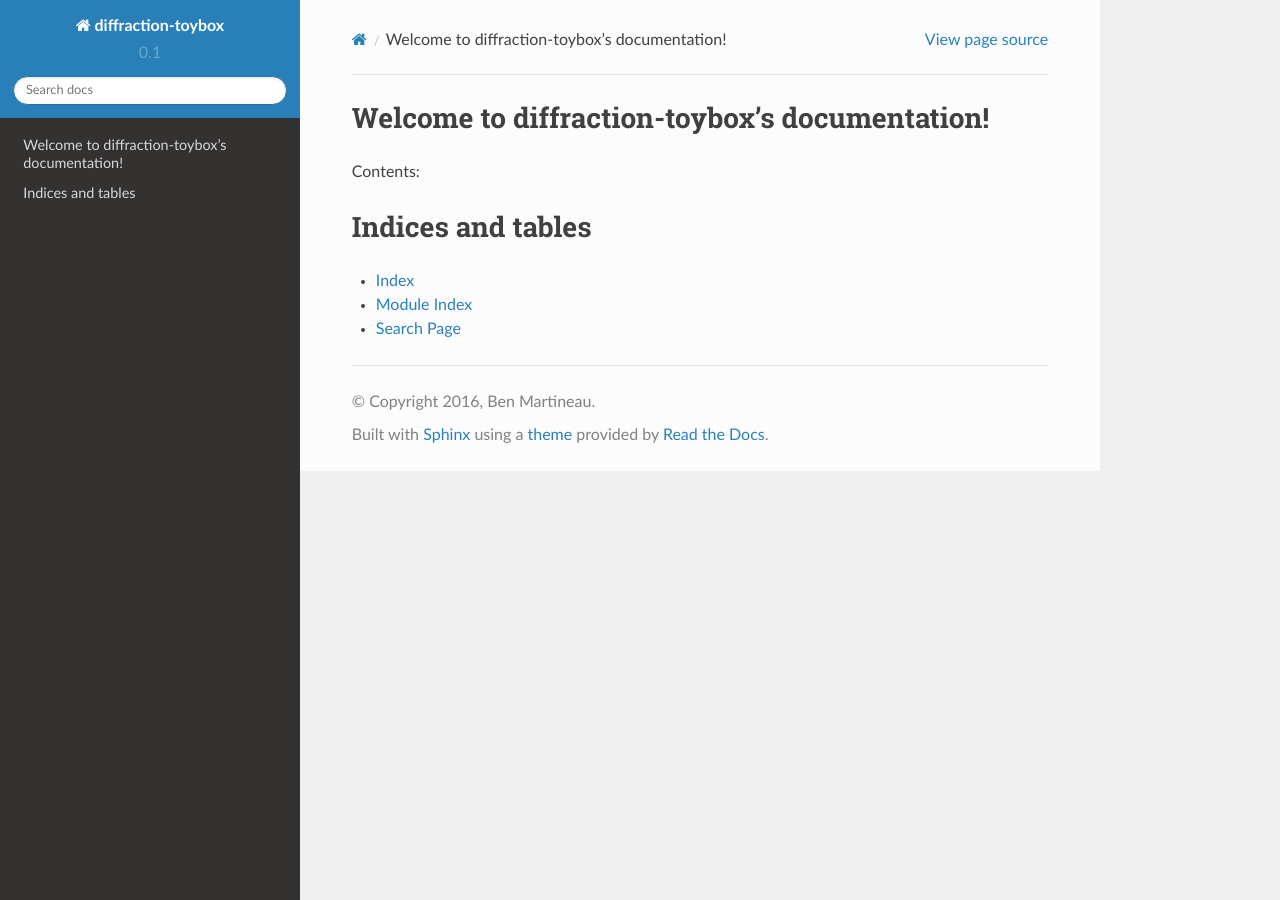
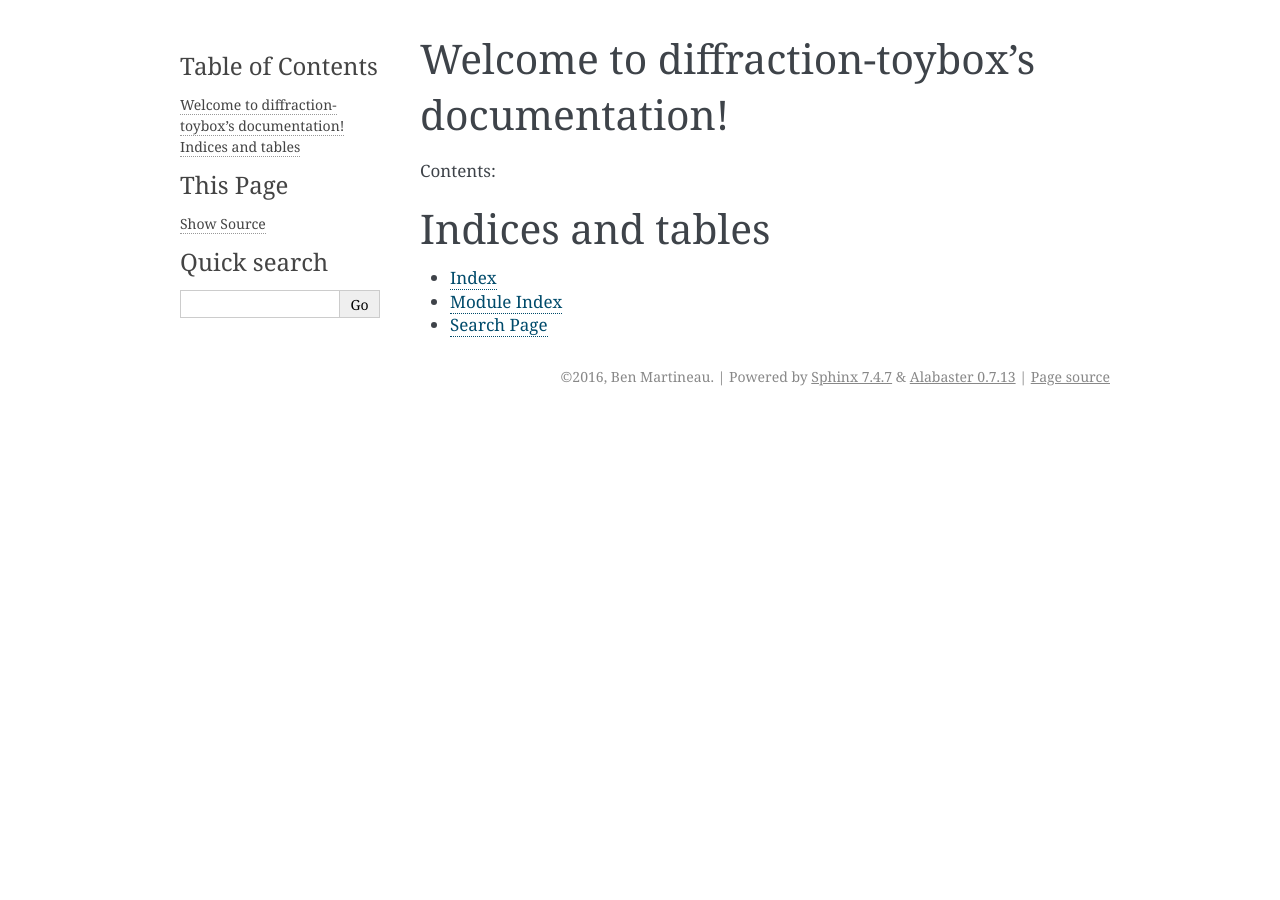
Before and after one commit to bm424/diffraction-toybox, a Sphinx documentation site: the page built from docs/index.rst, in a window 1280 px wide. Built offline with Sphinx 7.4.7, drawn with Linux system fonts in a browser that asks for light colours; pages that are not in the unit, such as notebooks, are missing from menus.

Commit message:
Remove reference to theme

```diff
--- a/docs/conf.py
+++ b/docs/conf.py
@@ -137,7 +137,7 @@ todo_include_todos = True
 # The theme to use for HTML and HTML Help pages.  See the documentation for
 # a list of builtin themes.
 #
-html_theme = 'sphinx_rtd_theme'
+# html_theme = 'sphinx_rtd_theme'
 
 # Theme options are theme-specific and customize the look and feel of a theme
 # further.  For a list of options available for each theme, see the
--- a/requirements.txt
+++ b/requirements.txt
@@ -21,5 +21,4 @@ scipy==0.18.0
 six==1.10.0
 snowballstemmer==1.2.1
 Sphinx==1.4.5
-sphinx-rtd-theme==0.1.9
 toolz==0.8.0
```
